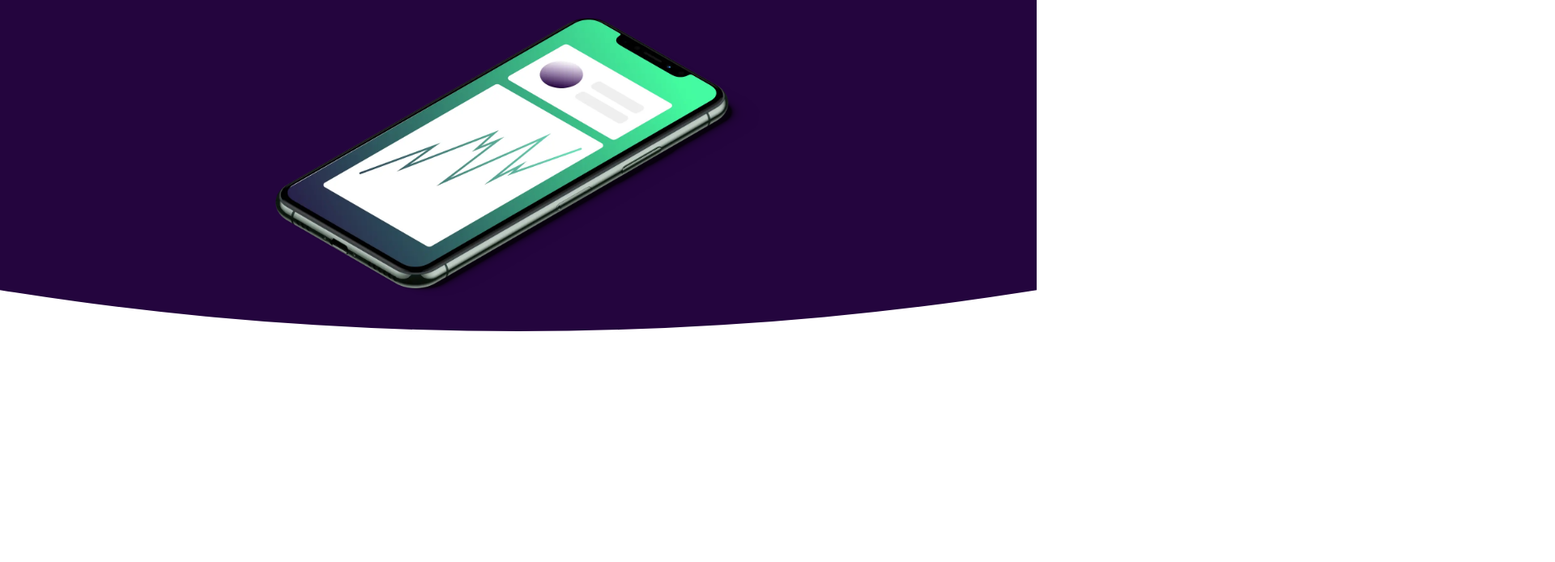
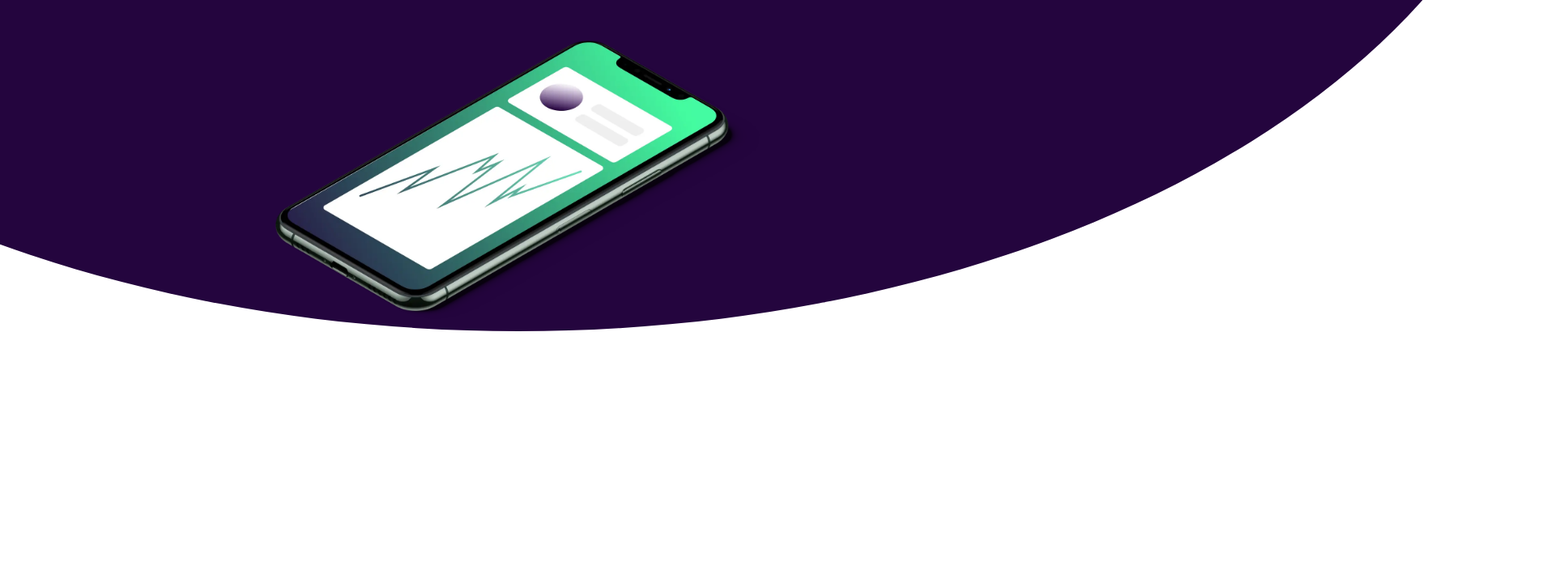
Before and after one commit to sukanyagurav/workit-landing-page, a plain HTML site: page index.html in a window 1280 px wide. Shown: the part 391-1085 px from the top of the page at 81% size, 1920 px wide, since content can reach past the window. Drawn offline with Linux system fonts and the light colour scheme.

Commit message:
updatd css

```diff
--- a/index.html
+++ b/index.html
@@ -27,11 +27,11 @@
         <h1>Data <span class="underline">tailored</span> to<br/>
          your needs.</h1>
         <button class="btn">Learn More</button>
-
+        <img src="images/image-hero.webp" class="heading__banner-img" alt="">
         <img src="images/bg-pattern-1.svg" class="pattern pattern-left" alt="" aria-hidden="true">
         <img src="images/bg-pattern-2.svg"  class="pattern pattern-right" alt="" aria-hidden="true">
     </div>
-    <img src="images/image-hero.webp" class="heading__banner-img" alt="">
+
 </div>
   </header>
   <main>
--- a/style.css
+++ b/style.css
@@ -11,6 +11,7 @@ padding: 0;
 }
 body{
     font-family: 'Fraunces', serif;
+    overflow-x: hidden;
 }
 img{
     display: block;
@@ -39,19 +40,23 @@ header{
     height:100vh;
     width:100%;
     padding-bottom: 8rem;
-    position: relative;
+
 }
 
-header::before{
+header::after{
     content:'';
-    position: absolute;
-    left:0;
+   border-bottom-left-radius: 50% ;
+
+   border-bottom-right-radius: 50%;
+   position: absolute;
     width:100vw;
     height:100vh;
+    left:0;
+    bottom: 0;
     background: #24053e;
-    border-radius: 50%;
+    z-index: -1;
     transform-origin: bottom;
-    transform:  scale(4);
+    transform:  scale(2);
 }
 .heading__nav{
     padding:1.4rem 1rem;
@@ -73,14 +78,16 @@ header::before{
     margin:4rem 1rem 0;
     text-align: center;
 }
+
 .heading__banner-img{
     max-width:600px;
     margin-top: 3rem;
     width: 100%;
-    position: absolute;
+    /* position: absolute;
     left:50%;
+    bottom: 0;
     transform: translateX(-50%);
-    z-index: 999;
+    z-index: 999; */
 }
 .heading__banner h1{
     font-size: 4rem;
@@ -207,6 +214,7 @@ footer{
     filter: invert(86%) sepia(36%) saturate(771%) hue-rotate(80deg) brightness(97%) contrast(109%);
 }
 @media(max-width:850px){
+
     .feature{
         grid-template-columns: 1fr;
     }
@@ -225,10 +233,10 @@ footer{
     }
 }
 @media(max-width:600px){
-    .heading__banner-img{
+    /* .heading__banner-img{
         margin-inline: 1rem;
         transform: translateX(-50%) translateY(40%);
-    }
+    } */
     .heading__banner h1{
         font-size: 2.5rem;
     }
```
